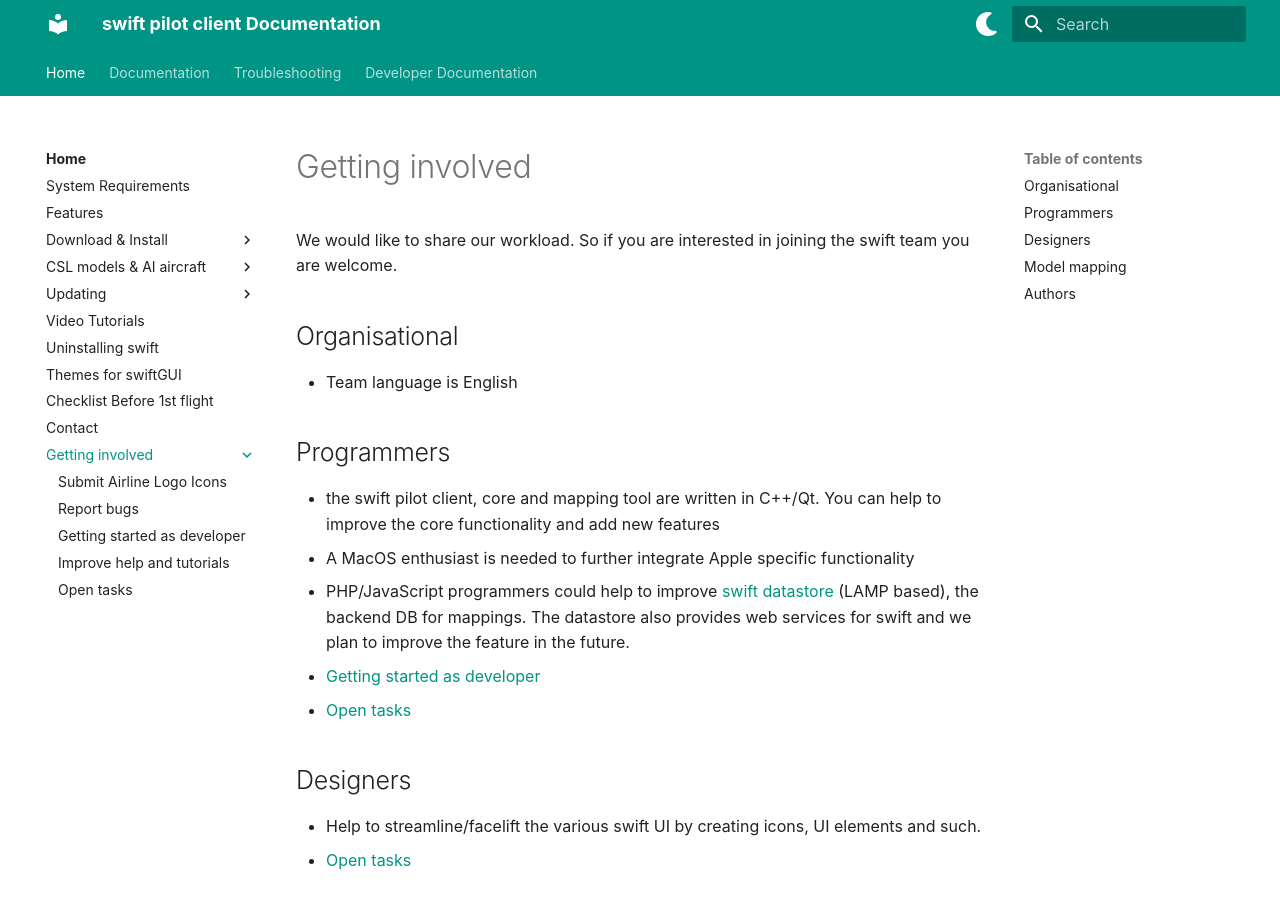
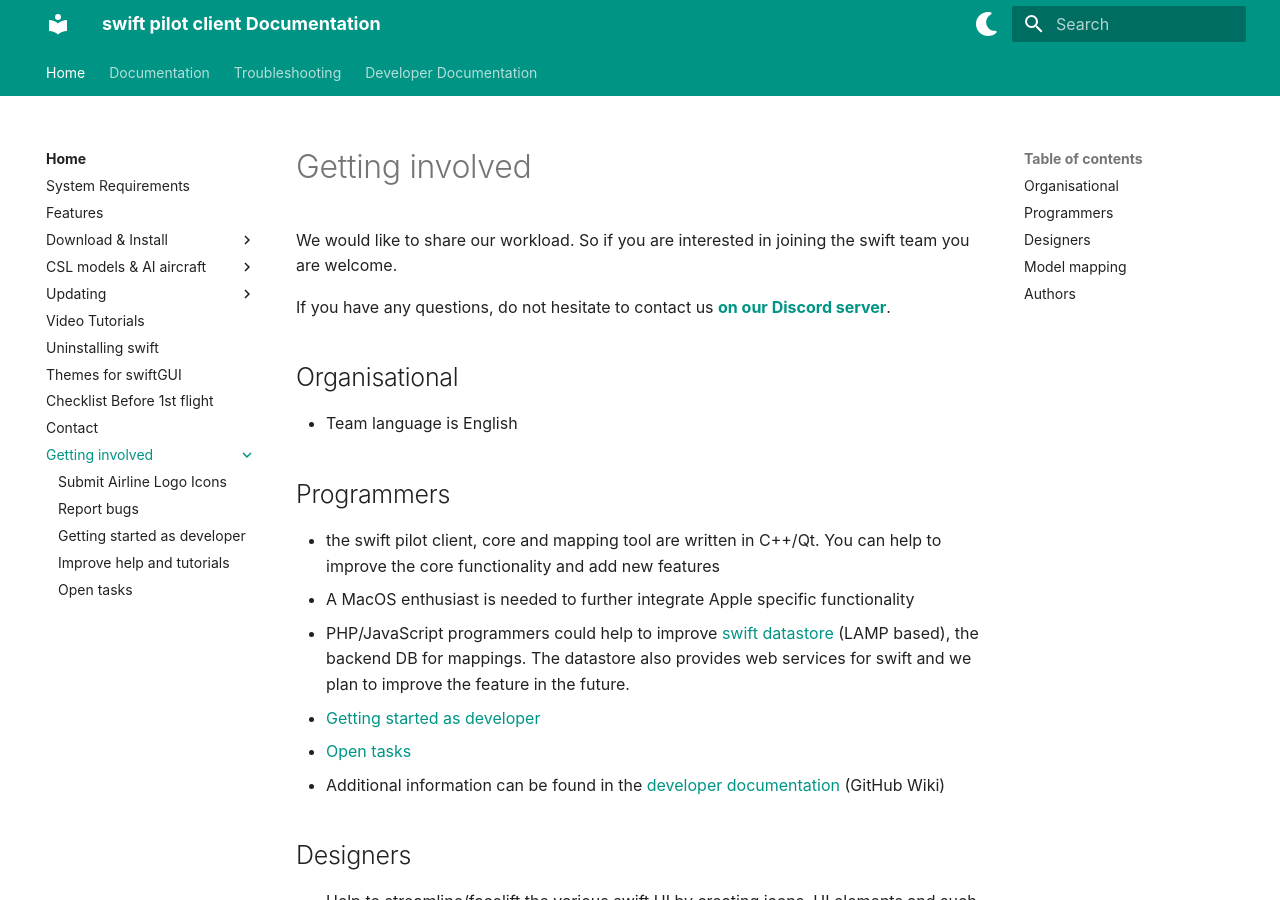
Before and after one commit to swift-project/docs, an MkDocs documentation site: the page built from docs/home/getting_involved/index.md, in a window 1280 px wide and 900 px high. Built offline with MkDocs 1.6.1 and Material for MkDocs 9.7.7, drawn with Linux system fonts in a browser that asks for light colours.

Commit message:
Add contact and developer wiki notice for new contributors

```diff
--- a/docs/home/getting_involved/index.md
+++ b/docs/home/getting_involved/index.md
@@ -7,6 +7,8 @@
 
 We would like to share our workload.
 So if you are interested in joining the swift team you are welcome.
+
+If you have any questions, do not hesitate to contact us **[on our Discord server](https://discord.gg/R7Atd9A)**.
 
 ## Organisational
 
@@ -21,6 +23,7 @@ So if you are interested in joining the swift team you are welcome.
   The datastore also provides web services for swift and we plan to improve the feature in the future.
 * [Getting started as developer](./developer.md)
 * [Open tasks](./open_tasks.md)
+* Additional information can be found in the [developer documentation](https://github.com/swift-project/pilotclient/wiki) (GitHub Wiki)
 
 ## Designers
 
```
